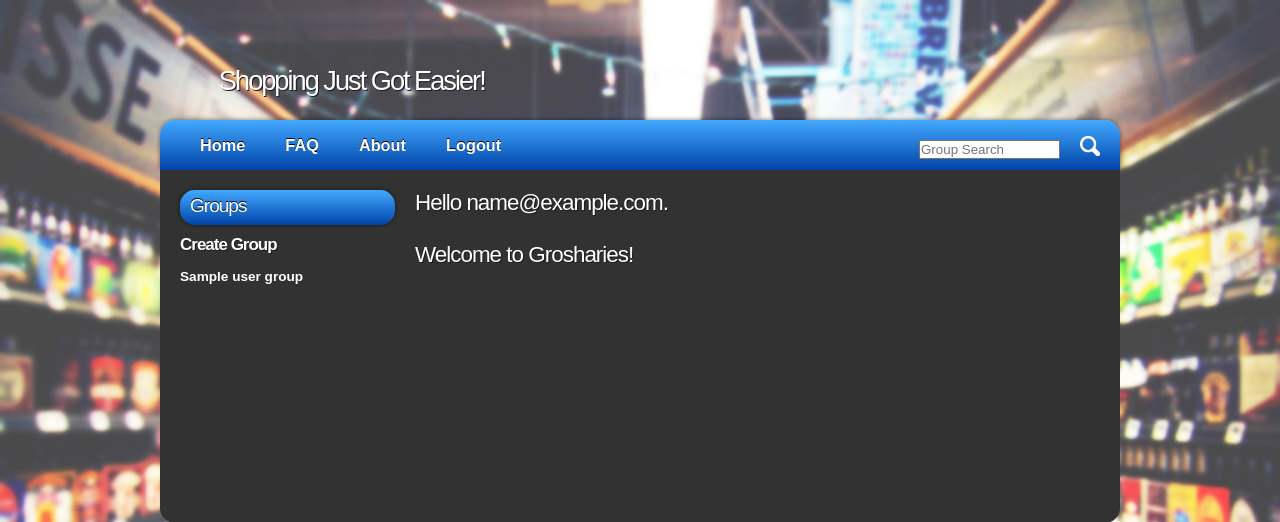
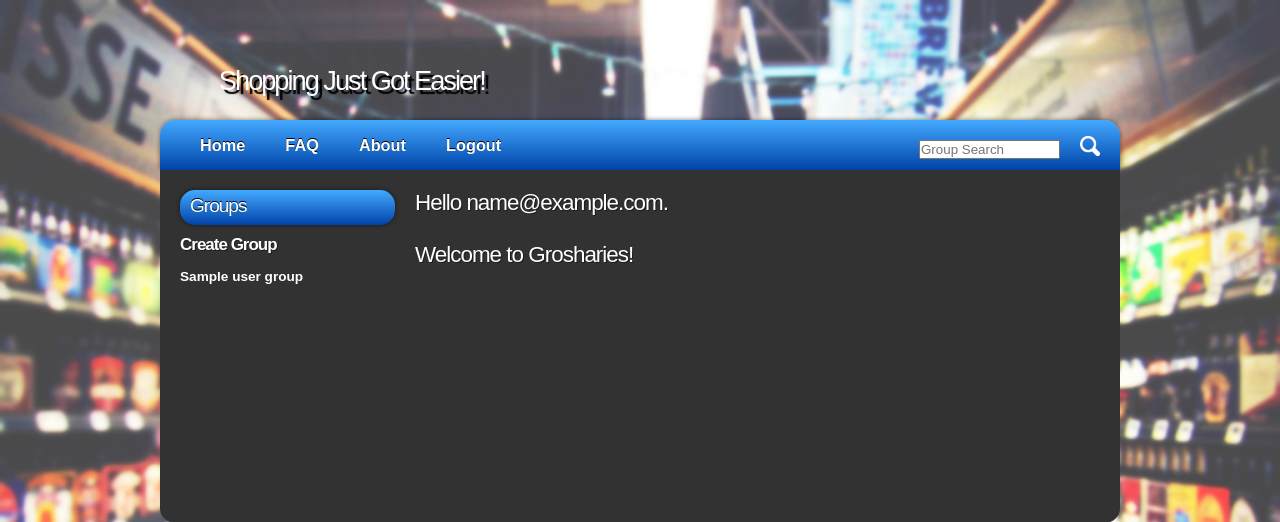
Before and after one commit to snir-sh/Grosharies, a Python web app: template grosharies-site/web/templates/index.html in a window 1280 px wide. Shown: the top 522 px of the page. Run offline with Jinja, Linux system fonts and the light colour scheme; the template is opened without the code that fills it: most values are stand-ins (such as "Sample title", 1, 10 or a date in 2020); some libraries are stand-ins or nearby versions.

Commit message:
added shadow to slogan

```diff
--- a/grosharies-site/web/templates/index.html
+++ b/grosharies-site/web/templates/index.html
@@ -23,7 +23,7 @@
 	      <h1></h1>
 	    </div><!--close welcome-->
 	    <div id="welcome_slogan">
-	      <h1>&nbsp;&nbsp;&nbsp;&nbsp;&nbsp;&nbsp; Shopping Just Got Easier!</h1>
+	      <h1 style="text-shadow: 4px 4px 1px #000000;">&nbsp;&nbsp;&nbsp;&nbsp;&nbsp;&nbsp; Shopping Just Got Easier!</h1>
 	    </div><!--close welcome_slogan-->
 	  </div><!--close banner-->
     </div><!--close header-->
--- a/grosharies-site/web/templates/listDetails.html
+++ b/grosharies-site/web/templates/listDetails.html
@@ -25,7 +25,7 @@
 	      <h1></h1>
 	    </div><!--close welcome-->
 	    <div id="welcome_slogan">
-	      <h1>&nbsp;&nbsp;&nbsp;&nbsp;&nbsp;&nbsp; Shopping Just Got Easier!</h1>
+	      <h1 style="text-shadow: 4px 4px 1px #000000;">&nbsp;&nbsp;&nbsp;&nbsp;&nbsp;&nbsp; Shopping Just Got Easier!</h1>
 	    </div><!--close welcome_slogan-->
 	  </div><!--close banner-->
     </div><!--close header-->
```
